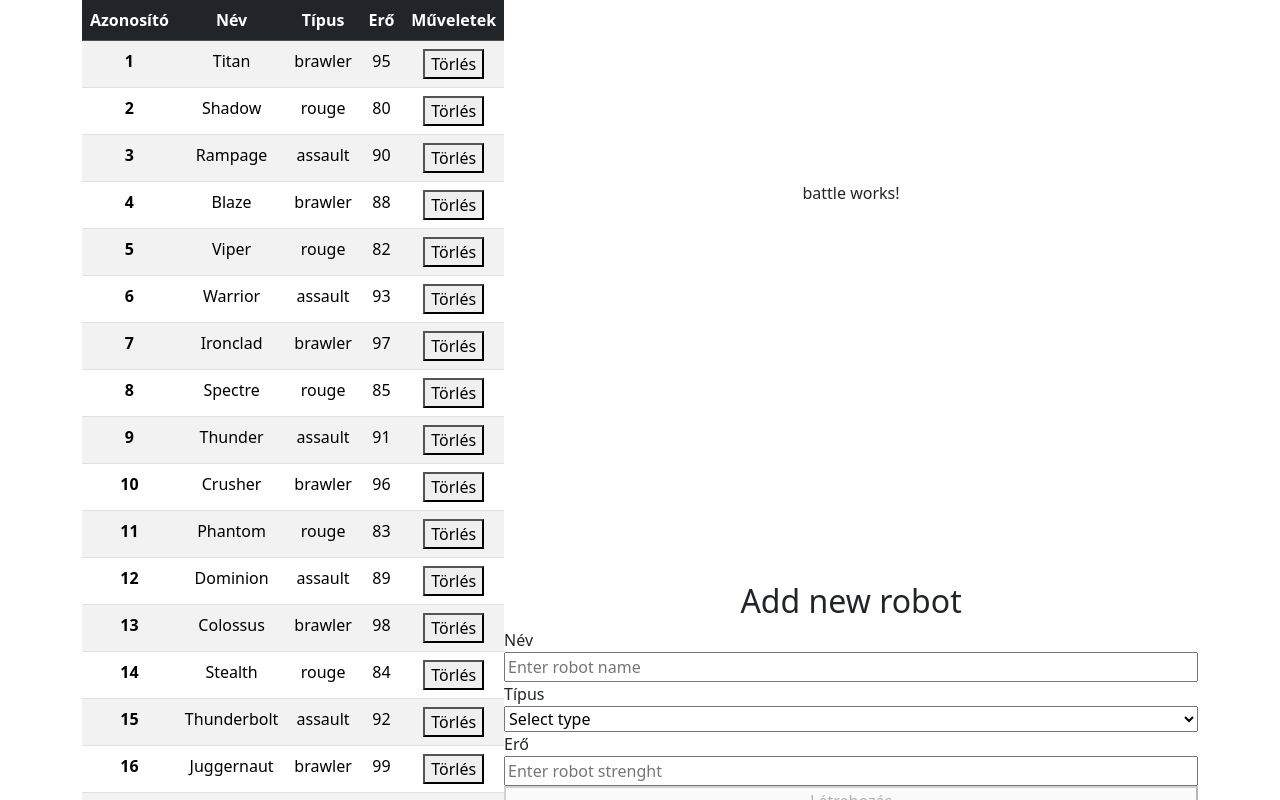
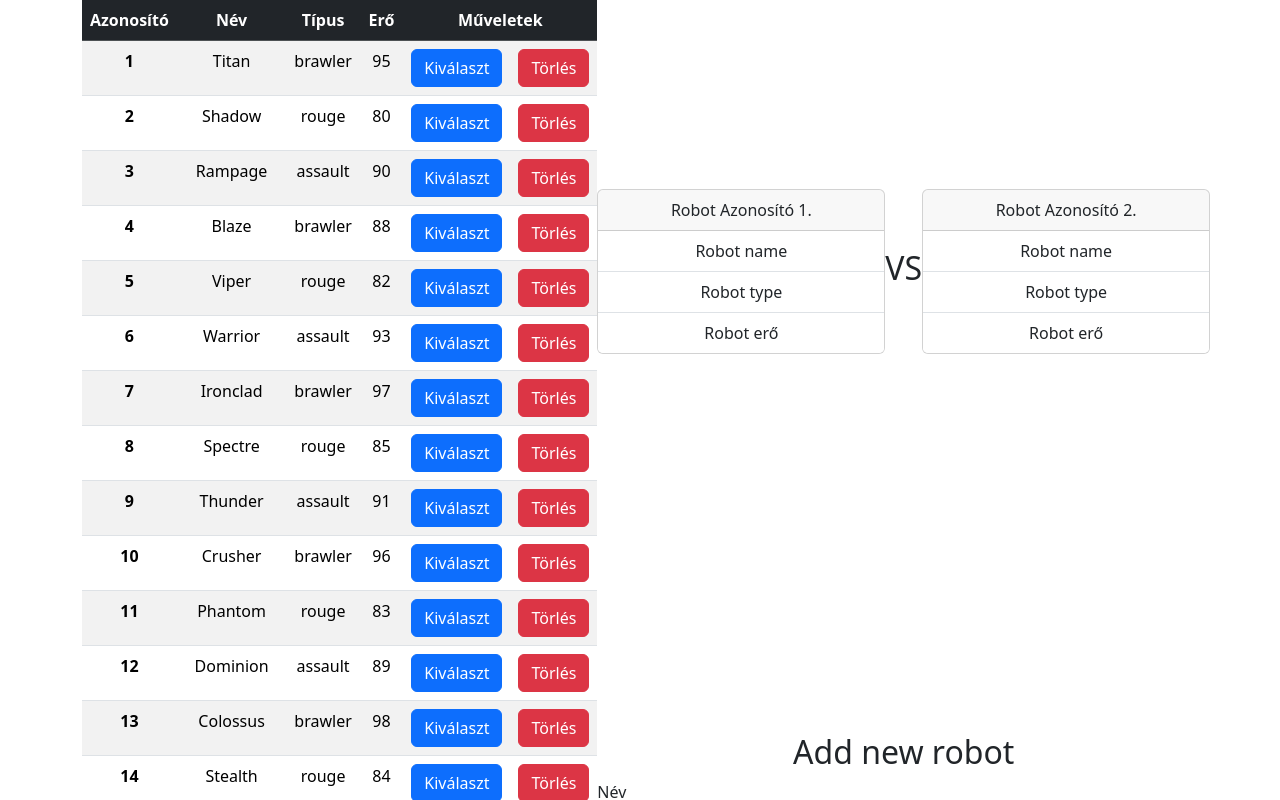
Before and after one commit to NorbertSido/robotbattle, an Angular app: page / in a window 1280 px wide. Shown: the top 800 px of the page. Built offline with nearby package versions, Linux system fonts and the light colour scheme.

Commit message:
add battle display

```diff
--- a/src/app/components/CRUD/robot-list/robot-list.component.html
+++ b/src/app/components/CRUD/robot-list/robot-list.component.html
@@ -10,12 +10,13 @@
       </tr>
     </thead>
     <tbody>
-      <tr *ngFor="let robot of robotList">
+      <tr *ngFor="let robot of robotList" class="vertical-center">
         <th scope="row">{{ robot.id }}</th>
         <td>{{ robot.name }}</td>
         <td>{{ robot.type }}</td>
         <td>{{ robot.strength }}</td>
-        <td><button type="button">Törlés</button></td>
+        <td><button type="button" class="btn btn-primary">Kiválaszt</button></td>
+        <td><button type="button" class="btn btn-danger">Törlés</button></td>
       </tr>
     </tbody>
   </table>
--- a/src/app/components/battle/battle.component.html
+++ b/src/app/components/battle/battle.component.html
@@ -1 +1,25 @@
-<p>battle works!</p>
+<div class="card text-center" style="width: 18rem;">
+    <div class="card-header">
+      Robot Azonosító 1.
+    </div>
+    <ul class="list-group list-group-flush">
+      <li class="list-group-item">Robot name</li>
+      <li class="list-group-item">Robot type</li>
+      <li class="list-group-item">Robot erő</li>
+    </ul>
+</div>
+
+<div class="d-flex flex-column justify-content-center">
+    <h2>VS</h2>
+</div>
+
+<div class="card text-center" style="width: 18rem;">
+    <div class="card-header">
+      Robot Azonosító 2.
+    </div>
+    <ul class="list-group list-group-flush">
+      <li class="list-group-item">Robot name</li>
+      <li class="list-group-item">Robot type</li>
+      <li class="list-group-item">Robot erő</li>
+    </ul>
+</div>
```
Also changed, not shown: src/app/components/CRUD/robot-list/robot-list.component.ts (+21 -22 lines).
